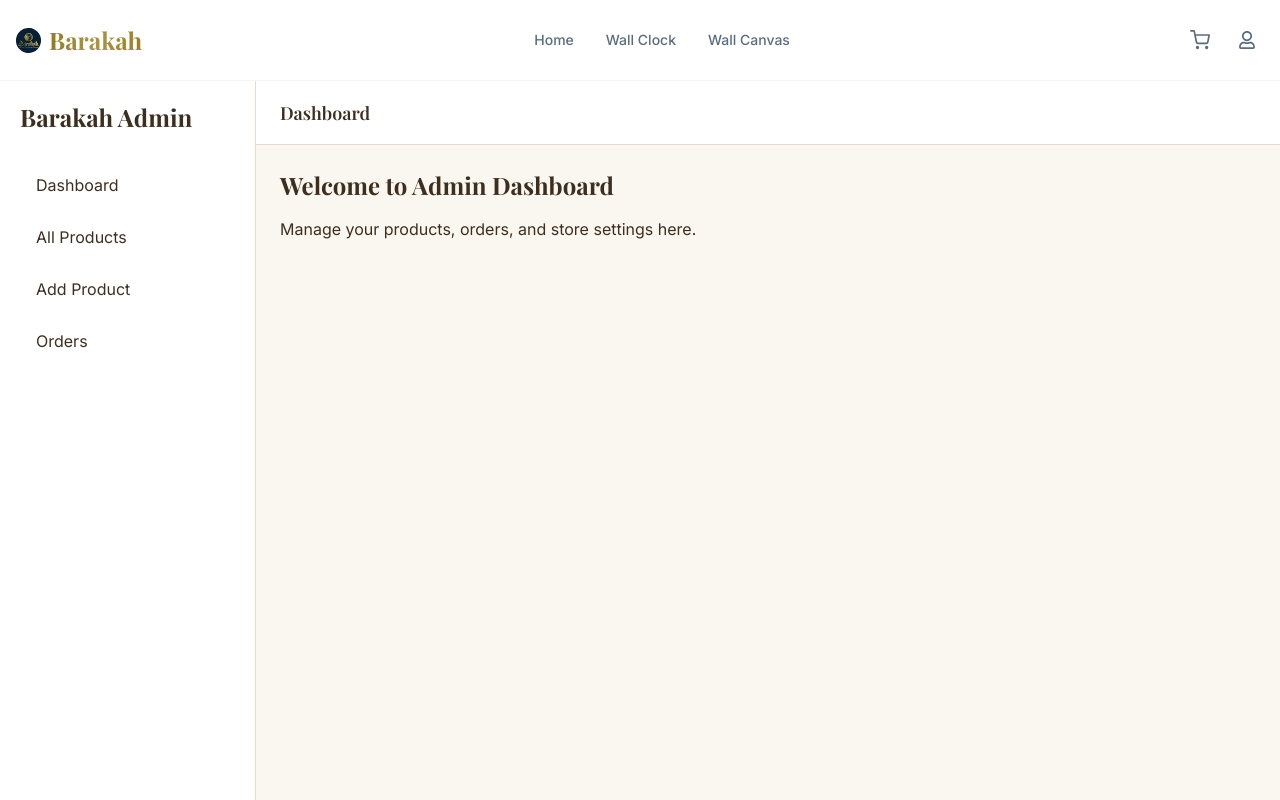
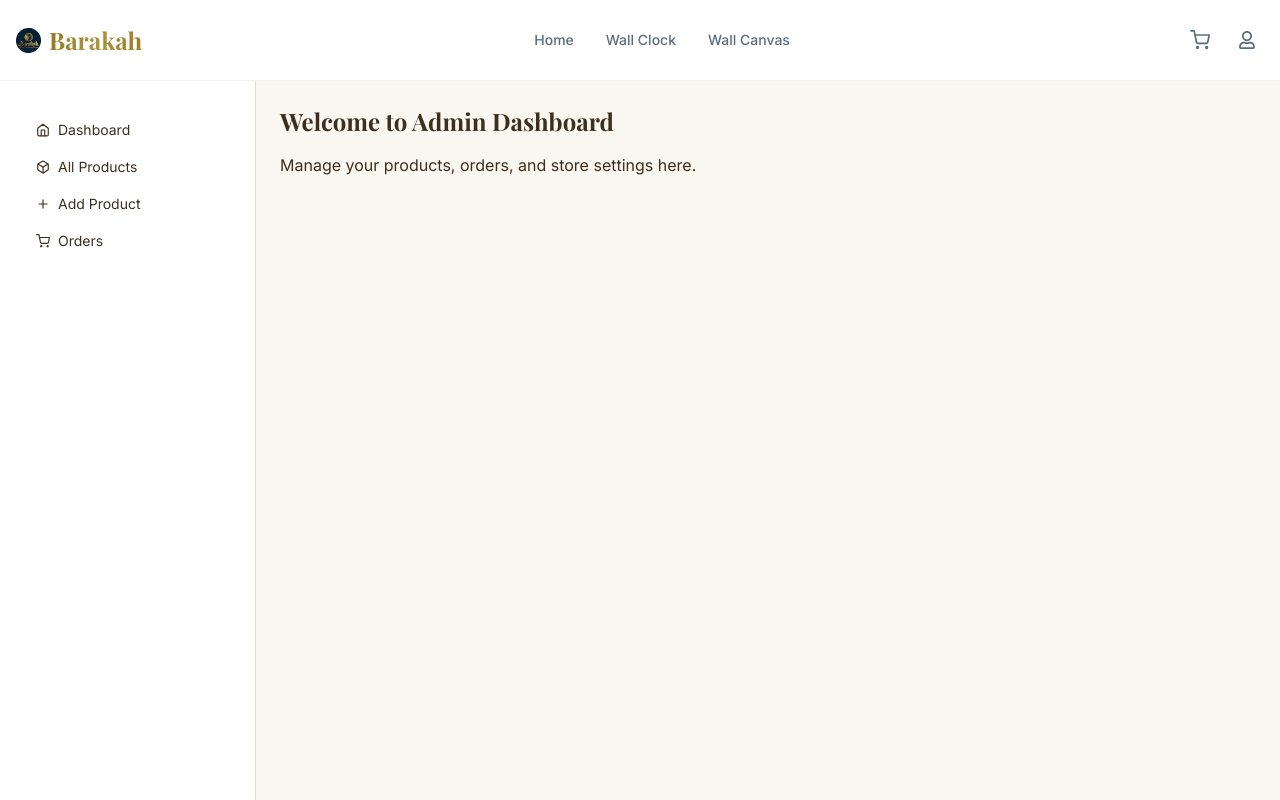
Before and after one commit to saheen-shuvo/barakah-ecommerce-project, a Next.js app in the folder barakah-client/: page /admin in a window 1280 px wide. Shown: the top 800 px of the page. Built offline with nearby package versions, Linux system fonts and the light colour scheme.

Commit message:
Dashboard Sidebar Added

```diff
--- a/barakah-client/package.json
+++ b/barakah-client/package.json
@@ -16,6 +16,7 @@
   },
   "devDependencies": {
     "@tailwindcss/postcss": "^4",
+    "daisyui": "^5.5.19",
     "eslint": "^9",
     "eslint-config-next": "16.2.2",
     "tailwindcss": "^4"
--- a/barakah-client/src/app/admin/layout.jsx
+++ b/barakah-client/src/app/admin/layout.jsx
@@ -1,18 +1,72 @@
-import AdminSidebar from "@/components/admin/AdminSidebar";
+"use client";
+
+import Link from "next/link";
+import { FiHome, FiBox, FiPlus, FiShoppingCart } from "react-icons/fi";
+import { IoMdMenu } from "react-icons/io";
 
 export default function AdminLayout({ children }) {
   return (
-    <div className="min-h-screen flex bg-[#faf7f0] text-[#3d2f1f]">
-      <aside className="w-64 bg-white border-r border-[#e5dccf] p-5">
-        <AdminSidebar />
-      </aside>
+    <div className="drawer lg:drawer-open min-h-screen">
+      {/* Toggle checkbox */}
+      <input id="admin-drawer" type="checkbox" className="drawer-toggle" />
 
-      <div className="flex-1">
-        <header className="h-16 bg-white border-b border-[#e5dccf] flex items-center px-6">
-          <h1 className="text-lg font-semibold">Dashboard</h1>
-        </header>
+      {/* Main content */}
+      <div className="drawer-content flex flex-col bg-[#faf7f0]">
+        {/* Navbar */}
+        <div className="flex lg:hidden navbar bg-white border-b border-[#e5dccf] px-4">
+          {/* Mobile menu button */}
+          <div className="flex-none lg:hidden">
+            <label htmlFor="admin-drawer" className="btn btn-square btn-ghost">
+              <IoMdMenu size={22} />
+            </label>
+          </div>
 
+          {/* Title */}
+          <div className="lg:hidden flex-1 text-lg font-semibold text-[#3d2f1f]">
+            <h1>Admin Dashboard</h1>
+          </div>
+        </div>
+
+        {/* Page Content */}
         <main className="p-6">{children}</main>
+      </div>
+
+      {/* Sidebar */}
+      <div className="drawer-side">
+        <label htmlFor="admin-drawer" className="drawer-overlay"></label>
+
+        <aside className="min-h-full w-64 bg-white border-r border-[#e5dccf] py-6 px-4">
+
+          <ul className="menu text-[#3d2f1f] w-full gap-1">
+            <li>
+              <Link href="/admin">
+                <FiHome />
+                Dashboard
+              </Link>
+            </li>
+
+            <li>
+              <Link href="/admin/products">
+                <FiBox />
+                All Products
+              </Link>
+            </li>
+
+            <li>
+              <Link href="/admin/products/add">
+                <FiPlus />
+                Add Product
+              </Link>
+            </li>
+
+            <li>
+              <Link href="/admin/orders">
+                <FiShoppingCart />
+                Orders
+              </Link>
+            </li>
+          </ul>
+        </aside>
       </div>
     </div>
   );
--- a/barakah-client/src/app/globals.css
+++ b/barakah-client/src/app/globals.css
@@ -1,5 +1,6 @@
 @import url('https://fonts.googleapis.com/css2?family=Playfair+Display:wght@400;500;600;700&family=Inter:wght@300;400;500;600;700&display=swap');
 @import "tailwindcss";
+@plugin "daisyui";
 
 body {
   background-color: #faf7f0;
--- a/barakah-client/src/app/layout.js
+++ b/barakah-client/src/app/layout.js
@@ -10,7 +10,7 @@ export const metadata = {
 
 export default function RootLayout({ children }) {
   return (
-    <html lang="en">
+    <html lang="en" data-theme="light">
       <body className="flex min-h-screen flex-col">
         <CartProvider>
           <Navbar />
--- a/barakah-client/src/components/admin/AdminSidebar.jsx
+++ b/barakah-client/src/components/admin/AdminSidebar.jsx
@@ -1,41 +1,85 @@
+"use client";
+
+import { useState } from "react";
 import Link from "next/link";
+import {
+  FiChevronLeft,
+  FiChevronRight,
+  FiHome,
+  FiBox,
+  FiPlus,
+  FiShoppingCart,
+} from "react-icons/fi";
 
 export default function AdminSidebar() {
+  const [collapsed, setCollapsed] = useState(false);
+
   return (
-    <div>
-      <h2 className="text-2xl font-bold mb-8 text-[#3d2f1f]">
-        Barakah Admin
-      </h2>
+    <aside
+      className={`min-h-screen bg-white border-r border-[#e5dccf] transition-all duration-300 ${
+        collapsed ? "w-20" : "w-64"
+      } p-4 flex flex-col`}
+    >
+      <div className="flex items-center justify-between mb-8">
+        {!collapsed && (
+          <h2 className="text-xl font-bold text-[#3d2f1f]">Barakah Admin</h2>
+        )}
 
-      <nav className="space-y-3">
-        <Link
+        <button
+          onClick={() => setCollapsed(!collapsed)}
+          className="p-2 rounded-lg hover:bg-[#faf7f0]"
+        >
+          {collapsed ? <FiChevronRight /> : <FiChevronLeft />}
+        </button>
+      </div>
+
+      <nav className="space-y-2 flex-1">
+        <SidebarItem
           href="/admin"
-          className="block rounded-lg px-4 py-2 hover:bg-[#faf7f0] hover:text-[#d4af37] transition"
-        >
-          Dashboard
-        </Link>
-
-        <Link
+          icon={<FiHome />}
+          label="Dashboard"
+          collapsed={collapsed}
+        />
+        <SidebarItem
           href="/admin/products"
-          className="block rounded-lg px-4 py-2 hover:bg-[#faf7f0] hover:text-[#d4af37] transition"
-        >
-          All Products
-        </Link>
-
-        <Link
+          icon={<FiBox />}
+          label="All Products"
+          collapsed={collapsed}
+        />
+        <SidebarItem
           href="/admin/products/add"
-          className="block rounded-lg px-4 py-2 hover:bg-[#faf7f0] hover:text-[#d4af37] transition"
-        >
-          Add Product
-        </Link>
-
-        <Link
+          icon={<FiPlus />}
+          label="Add Product"
+          collapsed={collapsed}
+        />
+        <SidebarItem
           href="/admin/orders"
-          className="block rounded-lg px-4 py-2 hover:bg-[#faf7f0] hover:text-[#d4af37] transition"
-        >
-          Orders
-        </Link>
+          icon={<FiShoppingCart />}
+          label="Orders"
+          collapsed={collapsed}
+        />
       </nav>
-    </div>
+    </aside>
   );
 }
+
+function SidebarItem({ href, icon, label, collapsed }) {
+  return (
+    <Link
+      href={href}
+      className={`flex items-center rounded-lg hover:bg-[#faf7f0] hover:text-[#d4af37] transition ${
+        collapsed ? "justify-center px-2 py-3" : "gap-3 px-3 py-2"
+      }`}
+    >
+      <span className="text-lg shrink-0">{icon}</span>
+
+      <span
+        className={`overflow-hidden whitespace-nowrap transition-all duration-300 ${
+          collapsed ? "w-0 opacity-0" : "w-32 opacity-100"
+        }`}
+      >
+        {label}
+      </span>
+    </Link>
+  );
+}
```
Also changed, not shown: 1 other file (tests, documents, lock files or other folders).
